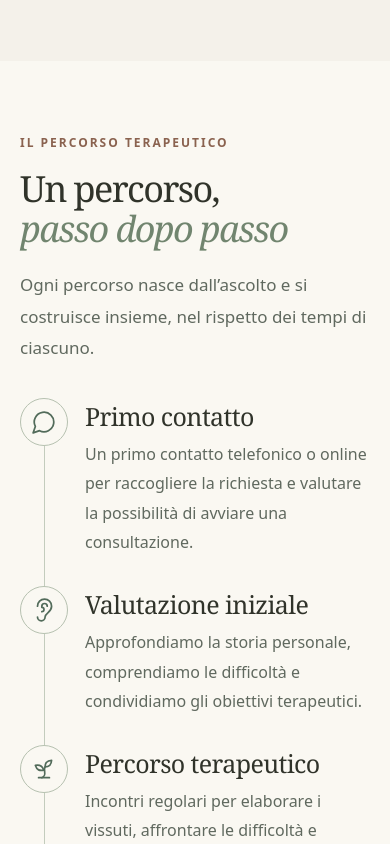
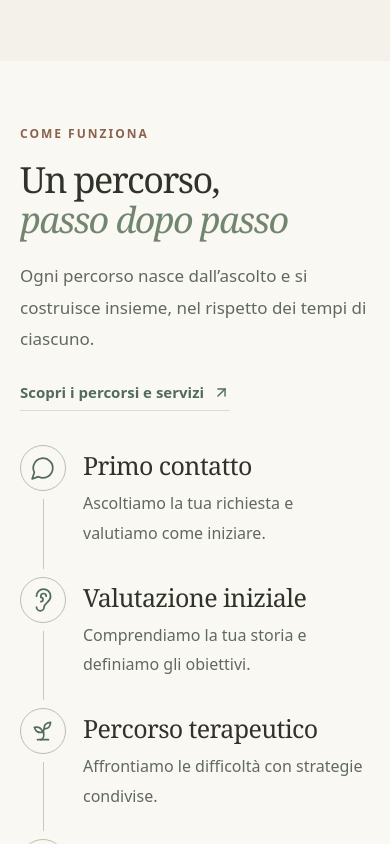
Before and after one commit to eppd/giulia-calzone, a Next.js app: page / in a window 390 px wide. Shown: the part 4400-5244 px from the top of the page. Built offline with nearby package versions, Linux system fonts and the light colour scheme; a web font is replaced by a local one.

Commit message:
sistemazione timeline

```diff
--- a/app/components/process-timeline.css
+++ b/app/components/process-timeline.css
@@ -9,39 +9,31 @@
 .path-phase p{font-size:var(--type-detail);line-height:var(--leading-copy);color:var(--body-copy);margin:0;max-width:46ch}
 @media(max-width:760px){.path-phase{gap:18px;padding-bottom:30px}.path-phase h3{font-size:25px}.path-phase-marker>svg{width:25px;height:25px}}
 
-#come-funziona.process{display:block}
-.process .process-heading{margin-bottom:54px}
-.process .process-heading>p:not(.eyebrow){max-width:920px;margin:22px 0 17px}
-.process .paths-timeline{position:relative;display:grid;grid-template-columns:repeat(4,minmax(0,1fr));gap:0}
-.process .paths-timeline::before{content:"";position:absolute;top:25px;left:12.5%;right:12.5%;height:1px;background:var(--line-strong);opacity:.8}
-.process .path-phase{display:flex;flex-direction:column;gap:0;padding:0 16px}
-.process .path-phase:not(:last-child)::after{display:none}
-.process .path-phase-marker{position:relative;z-index:1;align-self:center;width:50px;height:50px;border:1px solid var(--line-strong);border-radius:50%;background:var(--paper);color:var(--sage-dark)}
-.process .path-phase-marker>svg{width:28px;height:28px;stroke-width:1.6}
-.process .path-phase h3{font-size:clamp(22px,2vw,26px);line-height:1.24;margin:19px 0 10px}
-.process .path-phase p{max-width:34ch}
+/* Homepage: an editorial introduction beside a continuous vertical path. */
+#come-funziona.process{display:grid;grid-template-columns:.8fr 1.2fr;gap:clamp(40px,5.5vw,80px);align-items:center;padding-block:96px 104px}
+.process .process-heading{margin:0;min-width:0}
+.process .process-heading>p:not(.eyebrow){max-width:38ch;margin:24px 0 0}
+.process .process-link{margin-top:25px}
+.process .paths-timeline{display:block;min-width:0}
+.process .paths-timeline::before{display:none}
+.process .path-phase{display:grid;grid-template-columns:46px minmax(0,1fr);gap:24px;padding:0 0 32px}
+.process .path-phase:last-child{padding-bottom:0}
+.process .path-phase:not(:last-child)::after{display:block;left:22.5px;top:54px;bottom:8px;width:1px;background:var(--line-strong);opacity:.8}
+.process .path-phase-marker{position:relative;z-index:1;align-self:start;width:46px;height:46px;border:1px solid var(--line-strong);border-radius:50%;background:var(--paper);color:var(--sage-dark)}
+.process .path-phase-marker>svg{width:26px;height:26px;stroke-width:1.6}
+.process .path-phase h3{font-size:26px;line-height:1.25;margin:5px 0 9px}
+.process .path-phase p{max-width:none}
 
-@media(max-width:1000px){
-  .process .process-heading{margin-bottom:42px}
-  .process .paths-timeline{grid-template-columns:repeat(2,minmax(0,1fr));row-gap:34px}
-  .process .paths-timeline::before{display:none}
-  .process .path-phase{padding-inline:14px}
-  .process .path-phase-marker{align-self:flex-start}
-  .process .path-phase h3{margin-top:15px}
-  .process .path-phase p{max-width:42ch}
+@media(max-width:900px){
+  #come-funziona.process{grid-template-columns:1fr;gap:40px;padding-block:72px 80px}
+  .process .process-heading{max-width:600px}
+  .process .process-heading>p:not(.eyebrow){max-width:52ch}
+  .process .path-phase p{max-width:56ch}
 }
 
 @media(max-width:760px){
-  .process .process-heading{margin-bottom:34px}
+  #come-funziona.process{gap:34px;padding-block:64px 72px}
   .process .process-heading>p:not(.eyebrow){margin-top:20px}
-  .process .paths-timeline{grid-template-columns:1fr;gap:0}
-  .process .paths-timeline::before{display:none}
-  .process .path-phase{display:grid;grid-template-columns:48px minmax(0,1fr);column-gap:17px;padding:0 0 28px}
-  .process .path-phase:last-child{padding-bottom:0}
-  .process .path-phase:not(:last-child)::after{display:block;left:23.5px;top:48px;bottom:-24px;width:1px;background:var(--line-strong);opacity:.8}
-  .process .path-phase-marker{position:relative;z-index:1;align-self:start}
-  .process .path-phase-marker{width:48px;height:48px}
-  .process .path-phase-marker>svg{width:26px;height:26px}
-  .process .path-phase h3{font-size:25px;margin:3px 0 8px}
-  .process .path-phase p{max-width:48ch}
+  .process .path-phase{column-gap:17px;padding-bottom:28px}
+  .process .path-phase h3{font-size:25px;margin:5px 0 8px}
 }
--- a/app/components/process-timeline.tsx
+++ b/app/components/process-timeline.tsx
@@ -1,16 +1,17 @@
 import "./process-timeline.css";
-import { Ear, HandHeart, MessageCircle, Sprout } from "lucide-react";
+import { Ear, HandHeart, MessageCircle, Sprout, type LucideIcon } from "lucide-react";
 
 const phaseIcons = [MessageCircle, Ear, Sprout, HandHeart] as const;
 
 type ProcessTimelineProps = {
   steps: readonly (readonly [title: string, description: string])[];
+  icons?: readonly LucideIcon[];
 };
 
-export function ProcessTimeline({ steps }: ProcessTimelineProps) {
+export function ProcessTimeline({ steps, icons = phaseIcons }: ProcessTimelineProps) {
   return <ol className="paths-timeline" role="list">
     {steps.map(([title, description], index) => {
-      const Icon = phaseIcons[index] ?? MessageCircle;
+      const Icon = icons[index] ?? MessageCircle;
       return (
         <li className="path-phase" data-scroll-reveal key={title}>
           <span className="path-phase-marker" aria-hidden="true">
--- a/app/page.tsx
+++ b/app/page.tsx
@@ -1,7 +1,7 @@
 import Link from "next/link";
 
 import Image from "next/image";
-import { ArrowUpRight, ArrowRight, Leaf, LockKeyhole, MessageCircle } from "lucide-react";
+import { ArrowUpRight, ArrowRight, CircleCheck, Ear, Leaf, LockKeyhole, MessageCircle, Sprout } from "lucide-react";
 
 import { Reveal } from "./components/reveal";
 import { FirstStepCta } from "./components/first-step-cta";
@@ -13,10 +13,10 @@ const services = [
   { id: "genitorialita", number: "03", tag: "FAMIGLIA", title: "Sostegno alla genitorialità", text: "Un supporto per comprendere i bisogni dei figli e affrontare le difficoltà educative e familiari.", image: "/images/genitorialita-ambiente.webp", alt: "Scrivania in legno con sedute vuote, un quaderno e piccoli giochi in legno", detail: "Un momento per fermarsi, condividere le difficoltà e riflettere sul proprio ruolo genitoriale. A partire dalle tue domande, definiamo insieme il tipo di sostegno più adatto." },
 ];
 const steps = [
-  ["Primo contatto", "Un primo contatto telefonico o online per raccogliere la richiesta e valutare la possibilità di avviare una consultazione."],
-  ["Valutazione iniziale", "Approfondiamo la storia personale, comprendiamo le difficoltà e condividiamo gli obiettivi terapeutici."],
-  ["Percorso terapeutico", "Incontri regolari per elaborare i vissuti, affrontare le difficoltà e sviluppare strategie terapeutiche condivise."],
-  ["Conclusione e verifiche", "Valutazione dei cambiamenti raggiunti, consolidamento delle risorse personali e conclusione condivisa del percorso."],
+  ["Primo contatto", "Ascoltiamo la tua richiesta e valutiamo come iniziare."],
+  ["Valutazione iniziale", "Comprendiamo la tua storia e definiamo gli obiettivi."],
+  ["Percorso terapeutico", "Affrontiamo le difficoltà con strategie condivise."],
+  ["Conclusione e verifiche", "Valutiamo i cambiamenti e consolidiamo le risorse."],
 ] as const;
 
 export default function Home() {
@@ -31,7 +31,7 @@ export default function Home() {
 
       <section id="percorsi" className="services"><div className="section-shell"><Reveal className="section-heading"><div><p className="eyebrow">COME POSSO AIUTARTI</p><h2>Percorsi pensati <em>per te</em></h2></div><p>Tre percorsi di psicoterapia e sostegno, pensati per le esigenze di ciascuno.</p></Reveal><div className="services-grid">{services.map(service => <Reveal className="service" key={service.number}><div className="service-image"><Image src={service.image} alt={service.alt} fill sizes="(max-width: 760px) 100vw, 33vw" /></div><p className="eyebrow service-tag">{service.number} / {service.tag}</p><h3>{service.title}</h3><p>{service.text}</p><Link className="service-link" href={`/percorsi/#${service.id}`} aria-label={`Scopri il percorso: ${service.title}`}>Scopri il percorso <ArrowUpRight size={18} /></Link></Reveal>)}</div></div></section>
 
-      <section id="come-funziona" className="process section-shell"><Reveal className="process-heading"><p className="eyebrow">IL PERCORSO TERAPEUTICO</p><h2>Un percorso,<br /><em>passo dopo passo</em></h2><p>Ogni percorso nasce dall’ascolto e si costruisce insieme, nel rispetto dei tempi di ciascuno.</p></Reveal><ProcessTimeline steps={steps} /></section>
+      <section id="come-funziona" className="process section-shell"><Reveal className="process-heading"><p className="eyebrow">COME FUNZIONA</p><h2>Un percorso,<br /><em>passo dopo passo</em></h2><p>Ogni percorso nasce dall’ascolto e si costruisce insieme, nel rispetto dei tempi di ciascuno.</p><Link className="text-link underlined process-link" href="/percorsi/">Scopri i percorsi e servizi <ArrowUpRight size={17} /></Link></Reveal><ProcessTimeline steps={steps} icons={[MessageCircle, Ear, Sprout, CircleCheck]} /></section>
 
       <FirstStepCta id="primo-passo" />
     </main>;
```
Also changed, not shown: app/globals.css (+1 -1 lines), app/percorsi/paths.css (+22 -32 lines).
